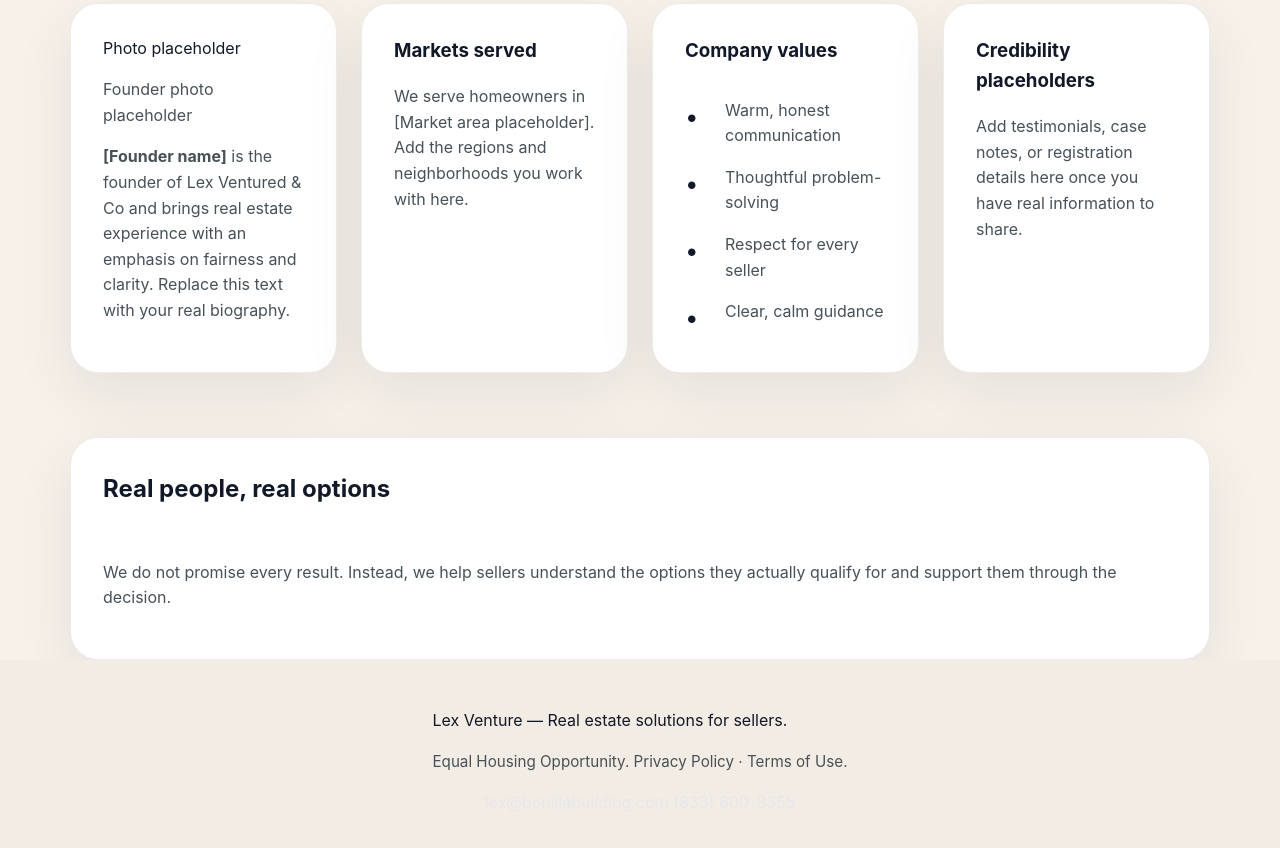
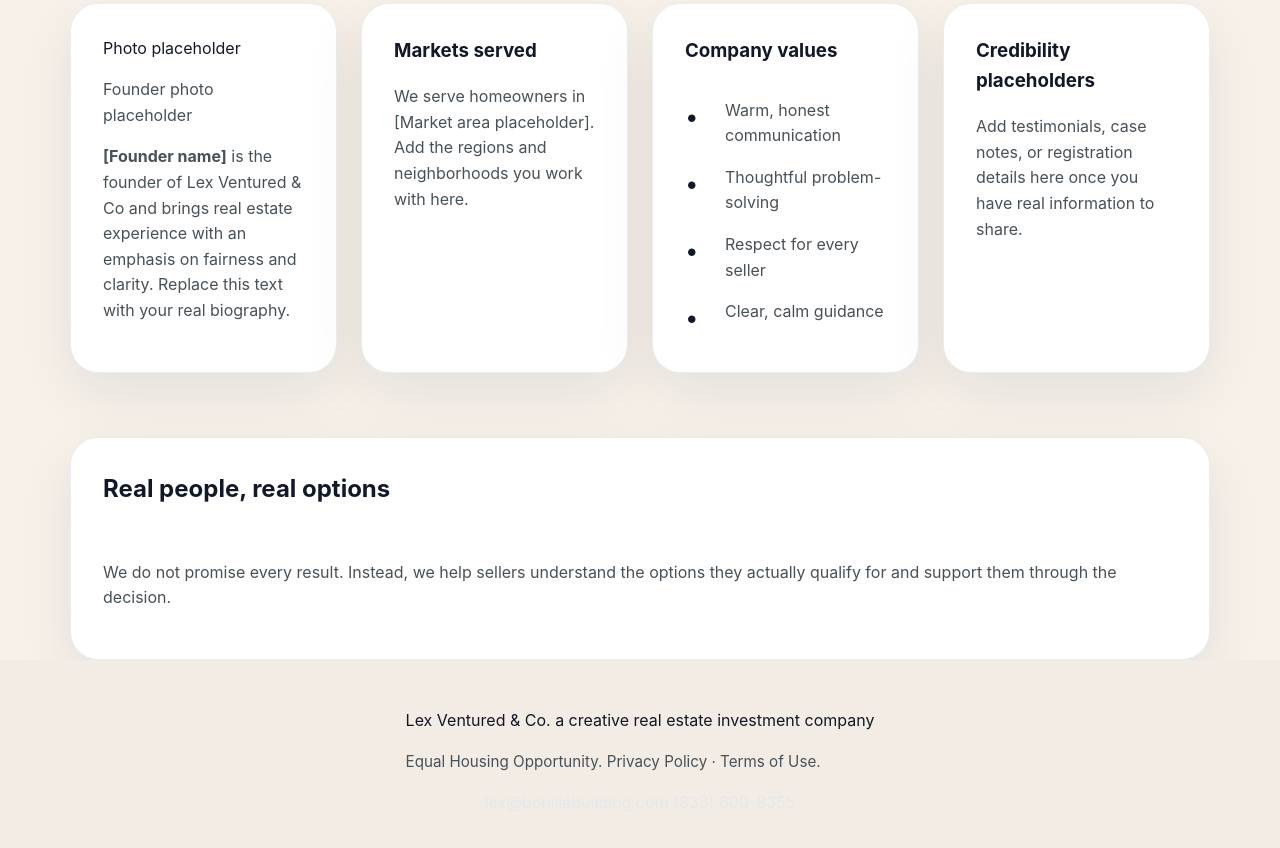
Before and after one commit to LABHousing/lex-ventured-website, a website: page public/about.html in a window 1280 px wide. Shown: the part 1105-1953 px from the top of the page. Drawn offline with Linux system fonts and the light colour scheme.

Commit message:
Update footer tagline

```diff
--- a/public/about.html
+++ b/public/about.html
@@ -110,7 +110,7 @@
     <footer class="site-footer">
       <div class="container footer-inner">
         <div>
-          <p>Lex Venture — Real estate solutions for sellers.</p>
+          <p>Lex Ventured & Co. a creative real estate investment company</p>
           <p class="footer-note">Equal Housing Opportunity. Privacy Policy &middot; Terms of Use.</p>
         </div>
         <div>
```
Also changed, not shown: public/contact.html (+1 -1 lines), public/get-your-offer.html (+1 -1 lines), public/how-it-works.html (+1 -1 lines), public/index.html (+1 -1 lines), public/selling-options.html (+1 -1 lines).
